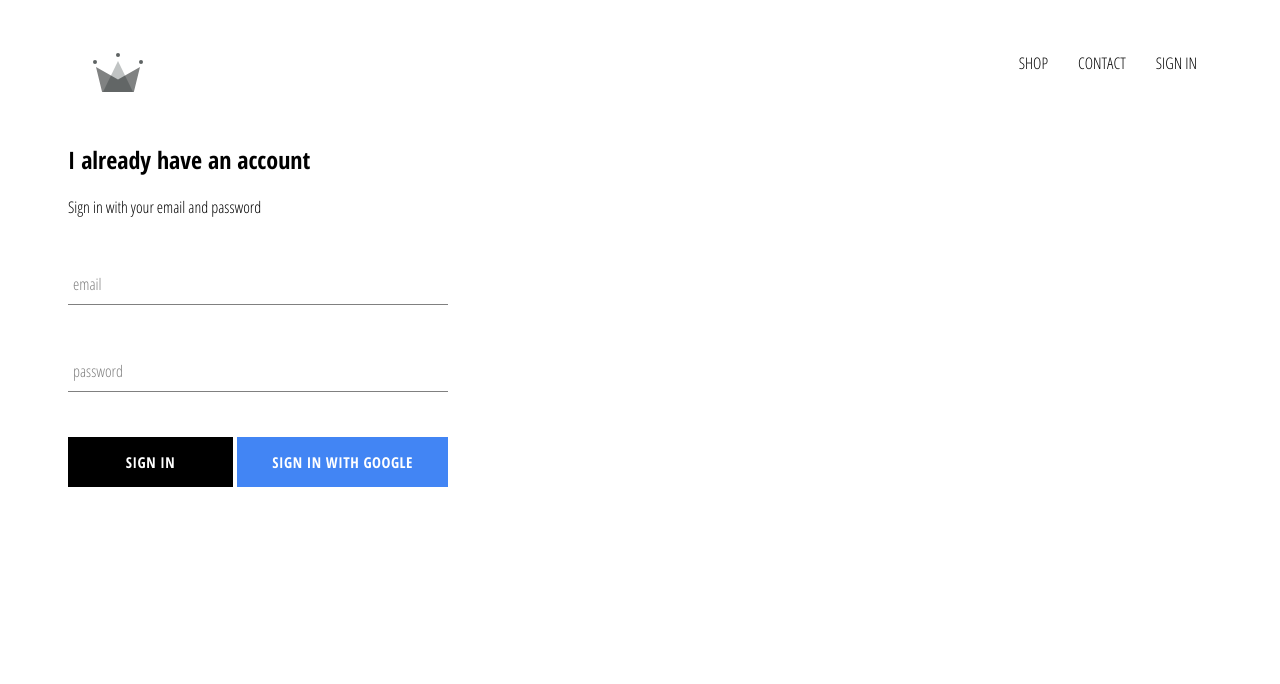
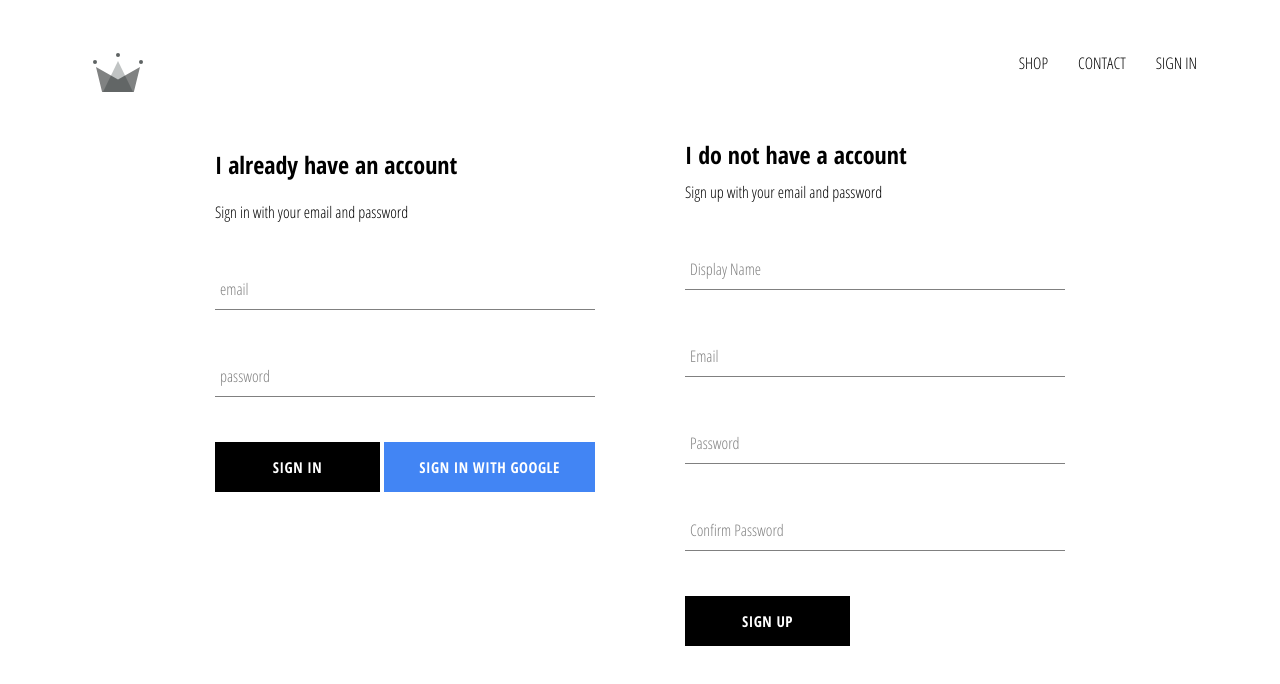
Before and after one commit to bpa03/ecommerce-react-course, a React (Create React App) app: page /signin in a window 1280 px wide. Shown: the top 684 px of the page. Built offline with nearby package versions, Linux system fonts and the light colour scheme; no server answers.

Commit message:
Implemented firebase utils, included ability to store authenticated users into our firestore database

```diff
--- a/src/App.js
+++ b/src/App.js
@@ -6,7 +6,7 @@ import Shop from "./pages/shop/Shop.component.jsx";
 import Login from "./pages/login/Login.component.jsx";
 import Header from "./components/Header/Header.component.jsx";
 
-import { auth } from "./firebase/firebase";
+import { auth, createUserProfileDocument } from "./firebase/firebase";
 
 import "./App.css";
 
@@ -15,10 +15,20 @@ function App() {
   const unsubscribeAuth = useRef(null);
 
   useEffect(() => {
-    unsubscribeAuth.current = auth.onAuthStateChanged(user => {
-      setUser(user);
-      console.log(user);
-    })
+    unsubscribeAuth.current = auth.onAuthStateChanged(async userAuth => {
+      if (userAuth) {
+        const userRef = createUserProfileDocument(userAuth);
+
+        (await userRef).onSnapshot(snapShot => {
+          setUser({
+            id: snapShot.id,
+            ...snapShot.data()
+          })
+        })
+      } else {
+        setUser(userAuth);
+      }
+    });
   }, [])
 
   useEffect(() => {
--- a/src/components/Input/Input.component.jsx
+++ b/src/components/Input/Input.component.jsx
@@ -3,7 +3,6 @@ import React from "react";
 import "./input.styles.scss";
 
 const Input = ({ handleChange, label, ...otherProps }) => {
-  console.log(otherProps.value);
   return (
     <div className="group">
       <input
--- /dev/null
+++ b/src/components/SignUp/SignUp.component.jsx
@@ -0,0 +1,100 @@
+import React, { useState } from 'react'
+
+import './signUp.styles.scss';
+
+import Input from "../Input/Input.component";
+import Button from "../Button/Button.component";
+
+import { auth, createUserProfileDocument } from '../../firebase/firebase';
+
+const SignUp = () => {
+  const [values, setValues] = useState({
+    displayName: '',
+    email: '',
+    password: '',
+    confirmPassword: ''
+  });
+
+  const { displayName, email, password, confirmPassword } = values;
+
+  const handleChange = (e) => {
+    setValues(prevState => {
+      return {
+        ...prevState,
+        [e.target.name]: e.target.value
+      }
+    })
+  };
+
+  const handleSubmit = async (e) => {
+    e.preventDefault();
+
+    if (password !== confirmPassword) {
+      alert ("password don't match");
+      return;
+    }
+
+    try {
+      const { user } = await auth.createUserWithEmailAndPassword(email, password);
+      createUserProfileDocument(user, { displayName });
+
+      setValues({
+        displayName: '',
+        email: '',
+        password: '',
+        confirmPassword: ''
+      });
+
+    } catch (e) {
+      console.log(e);
+    }
+  };
+
+  return (
+    <div className="sign-up">
+      <h2 className="title">I do not have a account</h2>
+      <span> Sign up with your email and password </span>
+      <form className="sign-up-form" onSubmit={handleSubmit}>
+        <Input
+          type="text"
+          name="displayName"
+          value={displayName}
+          onChange={handleChange}
+          label="Display Name"
+          required
+        >
+        </Input>
+        <Input
+          type="email"
+          name="email"
+          value={email}
+          onChange={handleChange}
+          label="Email"
+          required
+        >
+        </Input>
+        <Input
+          type="password"
+          name="password"
+          value={password}
+          onChange={handleChange}
+          label="Password"
+          required
+        >
+        </Input>
+        <Input
+          type="password"
+          name="confirmPassword"
+          value={confirmPassword}
+          onChange={handleChange}
+          label="Confirm Password"
+          required
+        >
+        </Input>
+        <Button type="submit">SIGN UP</Button>
+      </form>
+    </div>
+  )
+}
+
+export default SignUp
--- /dev/null
+++ b/src/components/SignUp/signUp.styles.scss
@@ -0,0 +1,9 @@
+.sign-up {
+  display: flex;
+  flex-direction: column;
+  width: 380px;
+
+  .title {
+    margin: 10px 0;
+  }
+}
--- a/src/firebase/firebase.js
+++ b/src/firebase/firebase.js
@@ -1,10 +1,38 @@
-import firebase from 'firebase/app'
-import 'firebase/firestore'
-import 'firebase/auth'
+import firebase from "firebase/app";
+import "firebase/firestore";
+import "firebase/auth";
 
-import { config } from './firebase.config'
+import { config } from "./firebase.config";
 
 firebase.initializeApp(config);
+
+export const createUserProfileDocument = async (userAuth, aditionalData) => {
+
+  if (!userAuth) {
+    return;
+  }
+
+  const userRef = firestore.doc(`users/${userAuth.uid}`);
+  const snapShot = await userRef.get();
+
+  if (!snapShot.exists) {
+    const { displayName, email } = userAuth;
+    const createAt = new Date();
+
+    try {
+      await userRef.set({
+        displayName,
+        email,
+        createAt,
+        ...aditionalData,
+      });
+    } catch (err) {
+      console.log("Error creating user", err.message);
+    }
+  }
+
+  return userRef;
+};
 
 export const auth = firebase.auth();
 export const firestore = firebase.firestore();
--- a/src/pages/login/Login.component.jsx
+++ b/src/pages/login/Login.component.jsx
@@ -2,11 +2,13 @@ import React from 'react'
 
 import './login.styles.scss';
 import SignIn from '../../components/SignIn/SignIn.component';
+import SignUp from '../../components/SignUp/SignUp.component';
 
 const Login = () => {
   return (
     <div className="sign-in-and-sign-up">
       <SignIn />
+      <SignUp />
     </div>
   )
 }
--- a/src/pages/login/login.styles.scss
+++ b/src/pages/login/login.styles.scss
@@ -0,0 +1,6 @@
+.sign-in-and-sign-up {
+  width: 850px;
+  display: flex;
+  justify-content: space-between;
+  margin: 30px auto;
+}
```
